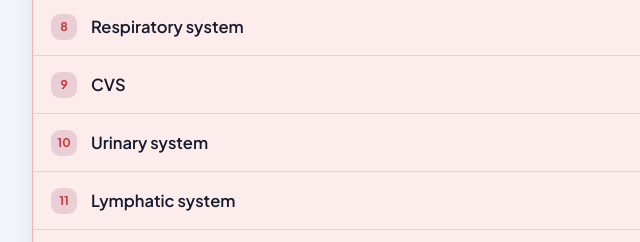
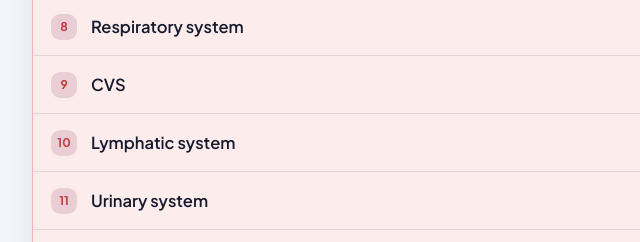
Before and after one commit to bbalah18-creator/Semester-I, a plain HTML site: page index.html in a window 1280 px wide. Shown: the part 922-1164 px from the top of the page, 244-884 px from the left. Drawn offline with Linux system fonts and the light colour scheme.

Commit message:
Update index.html

```diff
--- a/index.html
+++ b/index.html
@@ -67,7 +67,7 @@ h1{margin:0;font-size:26px;font-weight:800;letter-spacing:-.6px}
 <noscript>Please open this page in a browser that supports JavaScript.</noscript>
 <script>
 const D={
-"Anatomy":["Anatomy Terminology","Skeletal system","Joints","Introduction to nervous system","Anatomical divisions of nervous system","Digestive system","Muscle & fascia","Respiratory system","CVS","Urinary system","Lymphatic system","Neck vessels","Scalp & face I (Soft tissue)","Scalp & face II (Blood supply)","Scalp & face III (Nerve supply)"],
+"Anatomy":["Anatomy Terminology","Skeletal system","Joints","Introduction to nervous system","Anatomical divisions of nervous system","Digestive system","Muscle & fascia","Respiratory system","CVS","Lymphatic system","Urinary system","Neck vessels","Scalp & face I (Soft tissue)","Scalp & face II (Blood supply)","Scalp & face III (Nerve supply)"],
 "Embryology":["Male & female genital systems","Gametogenesis","Female cycles","First week of development","Second week of development","Third week of development","Folding & neural tube development","Fetal membranes I (amnion-yolk sac)","Fetal membranes II (chorion-U. cord)","Placenta & twins"],
 "Physiology":["Functional organization of human body & fluids","Transport thorough cell membrane","Intercellular connections","Functional divisions of nervous system","General characters of ANS","Sympathetic NS to head & neck & disorders","Sympathetic supply to thorax, abdomen, pelvis","Parasympathetic supply to head, thorax, abdomen","Higher control of ANS functions","Functions of ANS under different conditions","Cholinergic transmission & receptors","Adrenergic transmission & receptors","Equilibrium potential & Nernst equation","Ionic basis & recording of action potentials","Nerve fiber changes, types & excitability","Synaptic transmission & postsynaptic potentials","Physics of blood flow & vascular compliance","Fluid filtration dynamics & interstitial drainage"],
 "Histology":["Cell Structure 1 (Cell Membrane & Mitochondria)","Cell Structure 2 (Ribosomes, ER, Golgi apparatus & Lysosomes)","Cell Structure 3 (Cytoskeleton)","Cell Structure 4 (Cell Inclusions & Nucleus)","Cell Cycle & Cell Division","Karyotyping-Structure & Classification of Chromosomes","Epithelium (1)","Epithelium (2)","Connective Tissue (1)","Connective Tissue (2)","Nervous Tissue (1)","Nervous Tissue (2)","Skin (1)","Skin (2)"],
```
